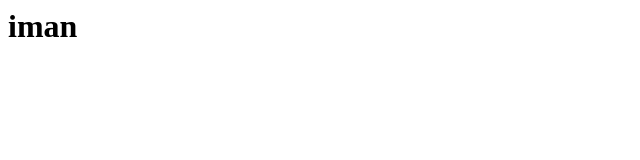
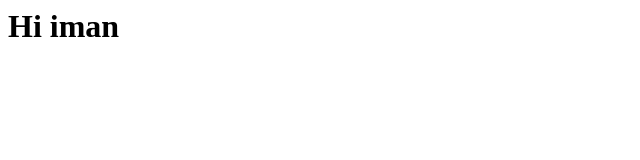
Before and after one commit to mir5/testcode, a plain HTML site: page index.html in a window 1280 px wide. Shown: the whole page, without its empty margins (0-640 px from the left). Drawn offline with Linux system fonts and the light colour scheme.

Commit message:
added Hi to H1

```diff
--- a/index.html
+++ b/index.html
@@ -1,5 +1,5 @@
 </html>
 <body>
- <h1> iman </h1>
+ <h1>Hi iman </h1>
 </body>
 </html>
```
